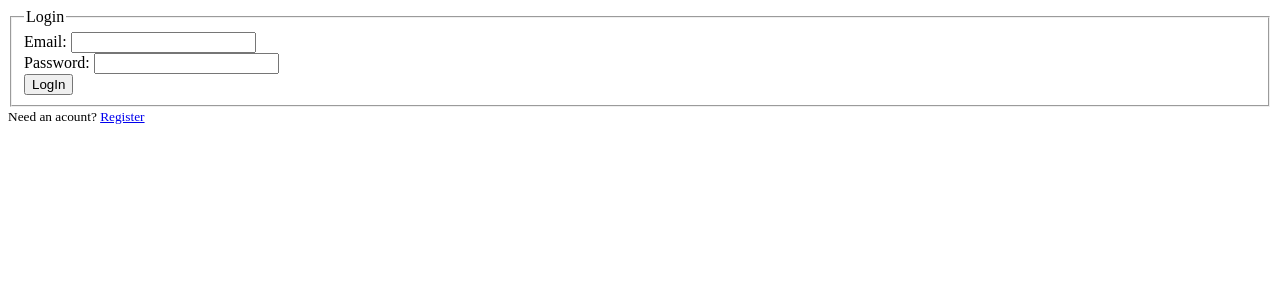
After one commit to agatabl/air_quality, a Flask app: page /login in a window 1280 px wide. The commit adds this page. Shown: the top 300 px of the page. Run offline with Flask 2, Linux system fonts and the light colour scheme.

Commit message:
login, registration, code cleaning

```diff
--- a/cap/__init__.py
+++ b/cap/__init__.py
@@ -1,5 +1,6 @@
 from flask import Flask
 
 app = Flask(__name__)
+app.config['SECRET_KEY'] = 'Very_secret'
 
 from cap import routes
--- /dev/null
+++ b/cap/forms.py
@@ -0,0 +1,16 @@
+from flask_wtf import FlaskForm
+from wtforms import StringField, PasswordField, SubmitField
+from wtforms.validators import DataRequired, Email, Length, EqualTo
+
+
+class RegistrationForm(FlaskForm):
+    email =  StringField('Email', validators=[DataRequired(), Email()])
+    password = PasswordField('Password', validators=[DataRequired(), Length(min=3, max=20)])
+    reenter_password = PasswordField('Confirm password', validators=[EqualTo('password', message ="The password doesn't match")])
+    submit = SubmitField('SignUp')
+
+
+class LoginForm(FlaskForm):
+    email =  StringField('Email', validators=[DataRequired(), Email()])
+    password = PasswordField('Password', validators=[DataRequired(), Length(min=3, max=20)])
+    submit = SubmitField('LogIn')
--- a/cap/routes.py
+++ b/cap/routes.py
@@ -1,12 +1,12 @@
-from flask import render_template, request
+from flask import render_template, request, flash, redirect, url_for
 from cap import app
-from cap.utils import airly_data, osm_data
+from cap.utils_get_data import airly_data
+from cap.forms import RegistrationForm, LoginForm
 
 
 @app.route("/", methods=["GET", "POST"])
 @app.route("/home", methods=["GET", "POST"])
 def home():
-
     cities = ['city_1', 'city_2', 'city_3']
     city_info = []
     for city in cities:
@@ -17,13 +17,26 @@ def home():
             indexes = city_data['indexes']
             norms = city_data['standards']
             city_info.append([given_city, values, indexes, norms])
+    return render_template("home.html", city_info=city_info)
 
 
-    return render_template("home.html", city_info=city_info)
-            # return render_template("home.html", cities=cities, values=values, indexes=indexes, norms=norms, given_city=given_city)
-    # return render_template("home.html")
 @app.route("/comparison")
 def compare():
+    return render_template("compare.html")
 
 
-    return render_template("compare.html")
+@app.route('/login', methods=['POST', 'GET'])
+def login():
+    form = LoginForm()
+    if form.validate_on_submit():
+        return redirect(url_for('home'))
+    return render_template('login.html', form=form)
+
+
+@app.route('/register', methods=['POST', 'GET'])
+def register():
+    form = RegistrationForm()
+    if form.validate_on_submit():
+        flash(f'Account created for {form.email.data}', 'success')
+        return redirect(url_for('home'))
+    return render_template('register.html', form=form)
--- /dev/null
+++ b/cap/templates/login.html
@@ -0,0 +1,40 @@
+<!DOCTYPE html>
+<html lang="" dir="ltr">
+    <head>
+        <meta charset="utf-8">
+        <title></title>
+    </head>
+    <body>
+        <form class="" action="" method="post">
+            {{ form.hidden_tag() }}
+            <fieldset>
+                <legend>Login</legend>
+                <div class="">
+                    Email: {{ form.email }}
+
+                    {% if form.email.errors %}
+                        {% for error in form.email.errors %}
+                        <span>{{ error }}</span>
+                        {% endfor %}
+                    {% endif %}
+                </div>
+                <div class="">
+                    Password: {{ form.password }}
+                    {% if form.password.errors %}
+                        {% for error in form.password.errors %}
+                        <span>{{ error }}</span>
+                        {% endfor %}
+                    {% endif %}
+                </div>
+                <div class="">
+                    {{ form.submit }}
+                </div>
+            </fieldset>
+
+        </form>
+        <small>
+            Need an acount?
+                <a href="{{ url_for('register') }}"> Register</a>
+        </small>
+    </body>
+</html>
```
Also changed, not shown: cap/templates/home.html (+8 -1 lines), cap/templates/register.html (added, +50 -0 lines), cap/utils_get_data.py (renamed from cap/utils.py, +17 -9 lines), tests/test_get_data.py (+27 -0 lines).
